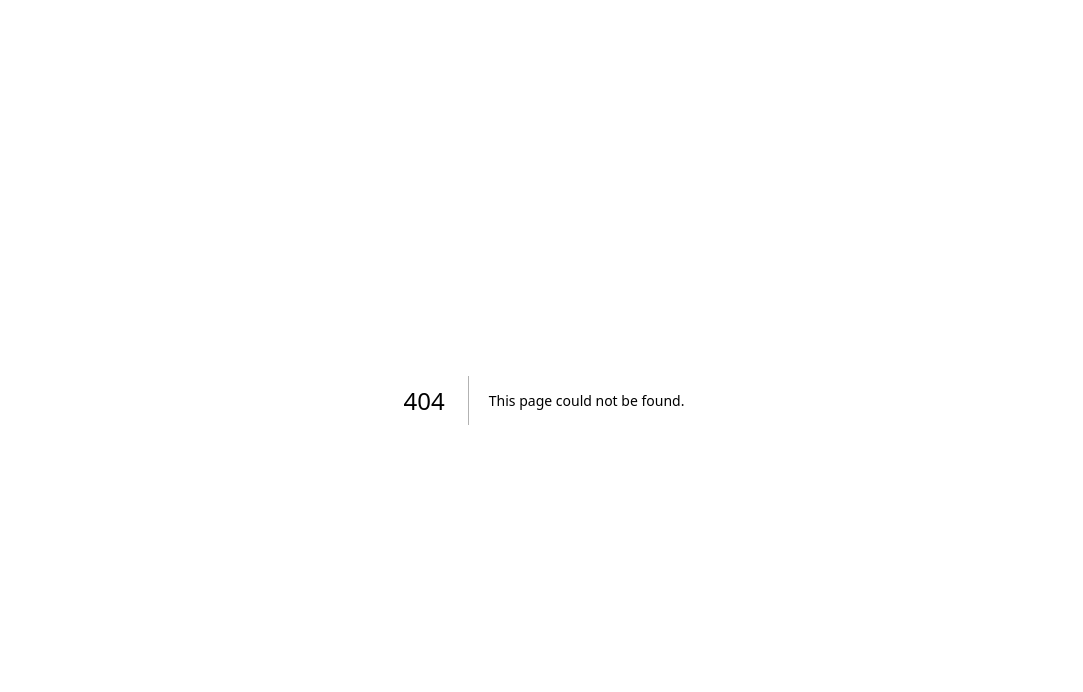
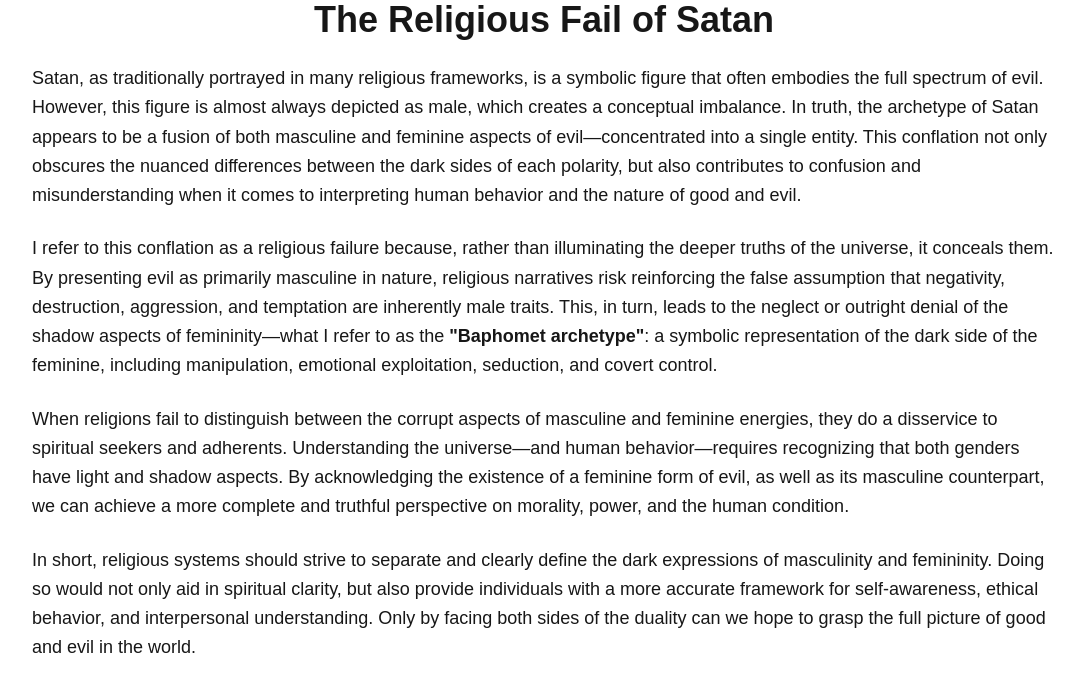
Before and after one commit to digitaldog444/adviseer, a Next.js app: page /religious-fail-satan in a window 1280 px wide. Before the commit this address had no page. Shown: the top 692 px of the page, without its empty margins (96-1179 px from the left). Built offline with nearby package versions, Linux system fonts and the light colour scheme.

Commit message:
added fail satan

```diff
--- /dev/null
+++ b/src/app/religious-fail-satan/page.tsx
@@ -0,0 +1,52 @@
+export default function Home() {
+  return (
+    <section className="max-w-256 m-auto">
+      <h1 className="text-3xl md:text-4xl font-bold mb-6 text-center">
+        The Religious Fail of Satan
+      </h1>
+      <div className="space-y-6 text-lg leading-relaxed">
+        <p>
+          Satan, as traditionally portrayed in many religious frameworks, is a
+          symbolic figure that often embodies the full spectrum of evil.
+          However, this figure is almost always depicted as male, which creates
+          a conceptual imbalance. In truth, the archetype of Satan appears to be
+          a fusion of both masculine and feminine aspects of evil—concentrated
+          into a single entity. This conflation not only obscures the nuanced
+          differences between the dark sides of each polarity, but also
+          contributes to confusion and misunderstanding when it comes to
+          interpreting human behavior and the nature of good and evil.
+        </p>
+        <p>
+          I refer to this conflation as a religious failure because, rather than
+          illuminating the deeper truths of the universe, it conceals them. By
+          presenting evil as primarily masculine in nature, religious narratives
+          risk reinforcing the false assumption that negativity, destruction,
+          aggression, and temptation are inherently male traits. This, in turn,
+          leads to the neglect or outright denial of the shadow aspects of
+          femininity—what I refer to as the{" "}
+          <strong>"Baphomet archetype"</strong>: a symbolic representation of
+          the dark side of the feminine, including manipulation, emotional
+          exploitation, seduction, and covert control.
+        </p>
+        <p>
+          When religions fail to distinguish between the corrupt aspects of
+          masculine and feminine energies, they do a disservice to spiritual
+          seekers and adherents. Understanding the universe—and human
+          behavior—requires recognizing that both genders have light and shadow
+          aspects. By acknowledging the existence of a feminine form of evil, as
+          well as its masculine counterpart, we can achieve a more complete and
+          truthful perspective on morality, power, and the human condition.
+        </p>
+        <p>
+          In short, religious systems should strive to separate and clearly
+          define the dark expressions of masculinity and femininity. Doing so
+          would not only aid in spiritual clarity, but also provide individuals
+          with a more accurate framework for self-awareness, ethical behavior,
+          and interpersonal understanding. Only by facing both sides of the
+          duality can we hope to grasp the full picture of good and evil in the
+          world.
+        </p>
+      </div>
+    </section>
+  );
+}
```
